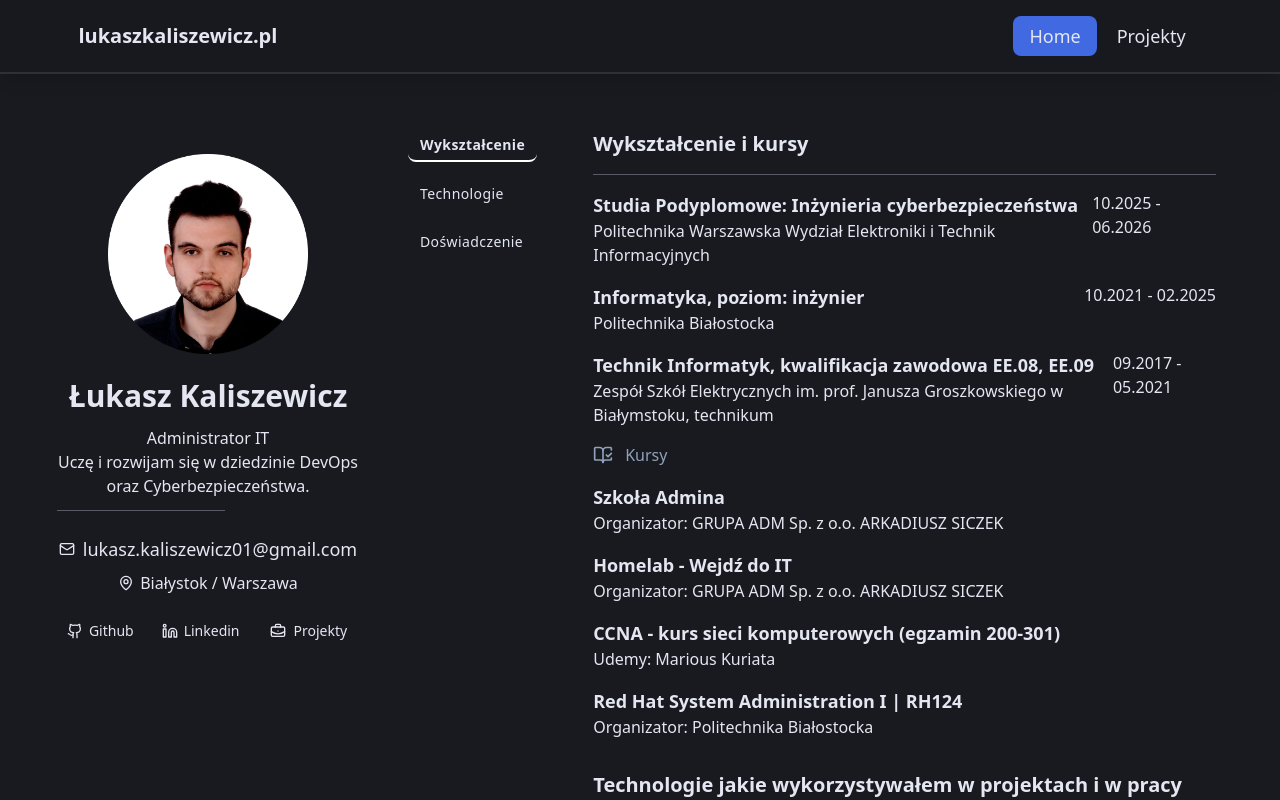
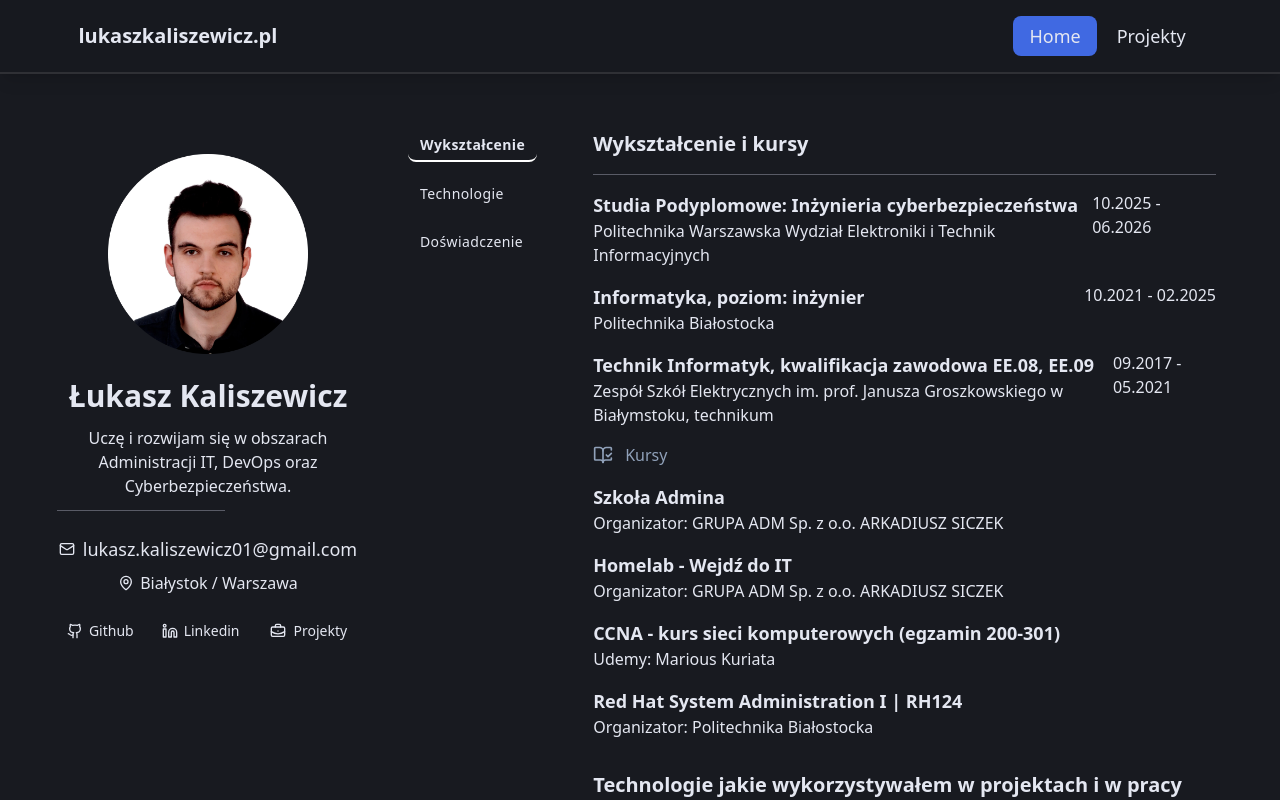
Before and after one commit to lukaso1r/lukaszkaliszewiczportfolio, a Next.js app: page / in a window 1280 px wide. Shown: the top 800 px of the page. Built offline with nearby package versions, Linux system fonts and the light colour scheme.

Commit message:
update/ about me

```diff
--- a/src/app/page.tsx
+++ b/src/app/page.tsx
@@ -58,7 +58,7 @@ export default function Home() {
         <div className="profile flex lg:flex-col flex-col gap-3">
 
           <h1 className="text-3xl font-semibold">Łukasz Kaliszewicz</h1>
-          <h2 className="text-base">Administrator IT <br />Uczę i rozwijam się w dziedzinie DevOps oraz Cyberbezpieczeństwa.</h2>
+          <h2 className="text-base">Uczę i rozwijam się w obszarach Administracji IT, DevOps oraz Cyberbezpieczeństwa.</h2>
           <div className="xl:w-42 2xl:w-full w-full">
             <Separator className="bg-[var(--foreground-dark)]" />
           </div>
```
